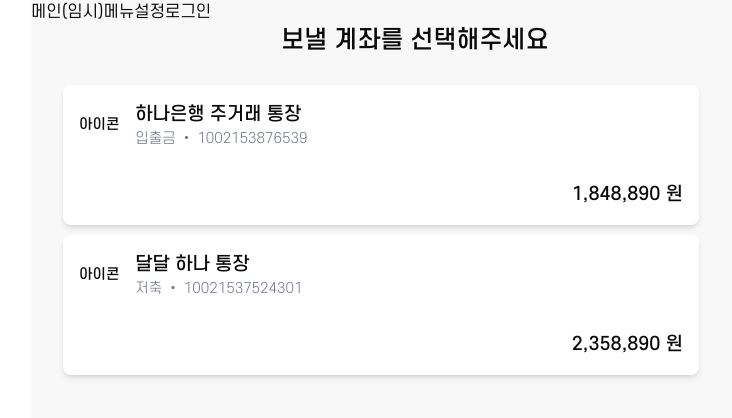
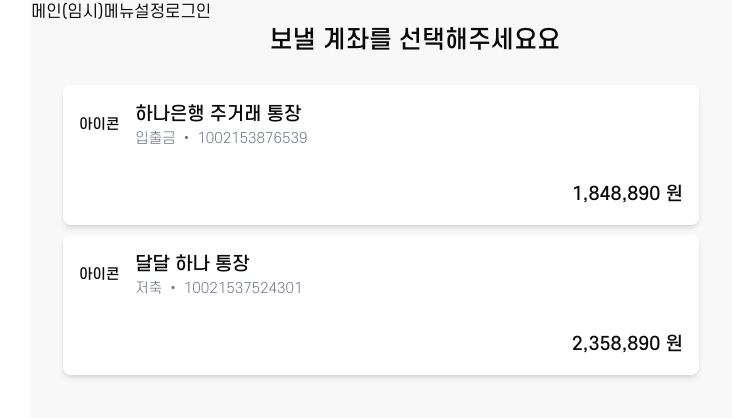
Before and after one commit to Hanaro-Trolly/ONE-HADA, a Next.js app in the folder one-hada/: page /transfer/my in a window 1280 px wide. Shown: the top 418 px of the page, without its empty margins (225-957 px from the left). Built offline with nearby package versions, Linux system fonts and the light colour scheme; no server answers.

Commit message:
fect: 10/23 작업사항

```diff
--- a/one-hada/app/(site)/transfer/my/page.tsx
+++ b/one-hada/app/(site)/transfer/my/page.tsx
@@ -45,7 +45,7 @@ export default function TransferPage() {
   return (
     <div className='container'>
       <h1 className='text-center font-medium text-2xl mb-6'>
-        보낼 계좌를 선택해주세요
+        보낼 계좌를 선택해주세요요
       </h1>
       <div className='w-[700px] h-[150px]'>
         {/* {todo} 받아오는 map이나 리스트 크기로 button 만들어야함*/}
```
